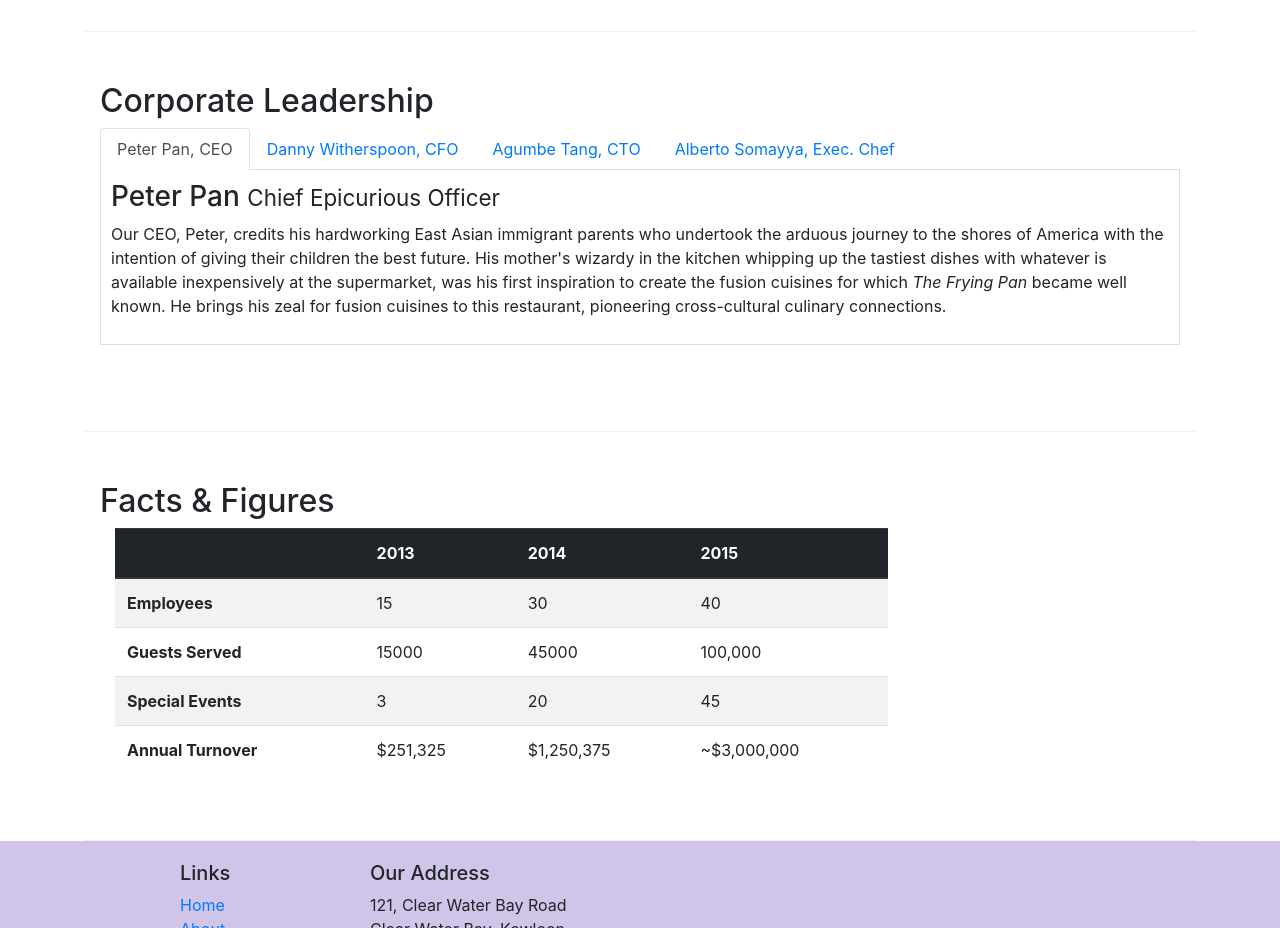
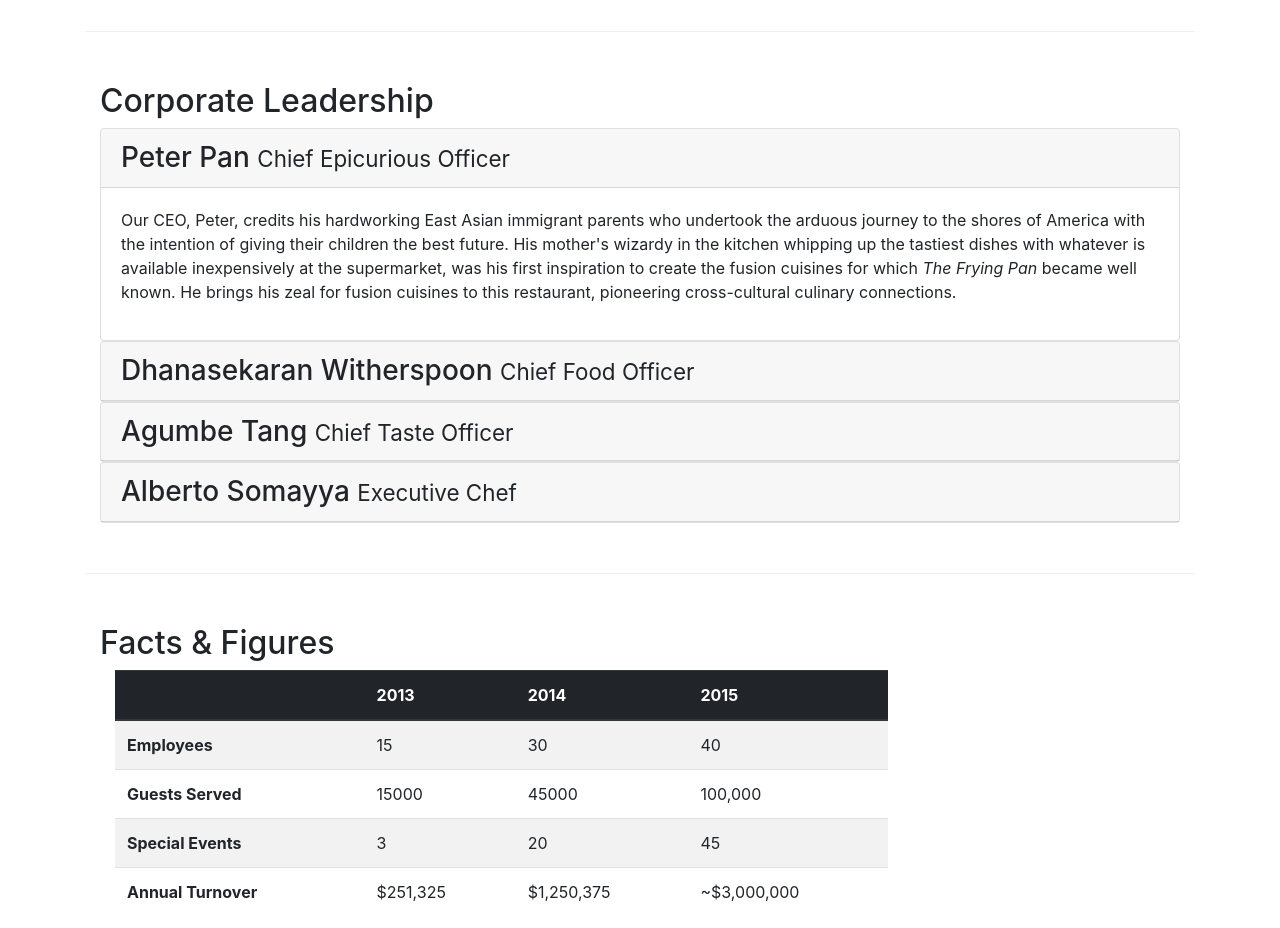
Before and after one commit to chhatch/Bootstrap-Course, a website: page aboutus.html in a window 1280 px wide. Shown: the part 940-1868 px from the top of the page. Drawn offline with nearby package versions, Linux system fonts and the light colour scheme.

Commit message:
Accordion

```diff
--- a/aboutus.html
+++ b/aboutus.html
@@ -164,134 +164,157 @@
                 <div class="col-sm-12">
                     <h2>Corporate Leadership</h2>
 
-                    <ul class="nav nav-tabs">
-                        <li class="nav-item">
+                    <div id="accordion">
+                        <div class="card">
+                            <div class="card-header" role="tab" id="peterhead">
+                                <h3 class="mb-0">
                                     <a
-                                class="nav-link active"
-                                href="#peter"
-                                role="tab"
-                                data-toggle="tab"
-                                >Peter Pan, CEO</a
+                                        data-toggle="collapse"
+                                        data-target="#peter"
                                     >
-                        </li>
-                        <li class="nav-item">
-                            <a
-                                class="nav-link"
-                                href="#danny"
-                                role="tab"
-                                data-toggle="tab"
-                                >Danny Witherspoon, CFO</a
-                            >
-                        </li>
-                        <li class="nav-item">
-                            <a
-                                class="nav-link"
-                                href="#agumbe"
-                                role="tab"
-                                data-toggle="tab"
-                                >Agumbe Tang, CTO</a
-                            >
-                        </li>
-                        <li class="nav-item">
-                            <a
-                                class="nav-link"
-                                href="#alberto"
-                                role="tab"
-                                data-toggle="tab"
-                                >Alberto Somayya, Exec. Chef</a
-                            >
-                        </li>
-                    </ul>
-                    <div class="tab-content">
+                                        Peter Pan
+                                        <small>Chief Epicurious Officer</small>
+                                    </a>
+                                </h3>
+                            </div>
                             <div
                                 role="tabpanel"
-                            class="tab-pane fade show active"
+                                class="collapse show"
                                 id="peter"
+                                data-parent="#accordion"
                             >
-                            <h3>
-                                Peter Pan
-                                <small>Chief Epicurious Officer</small>
-                            </h3>
+                                <div class="card-body">
                                     <p class="d-none d-sm-block">
-                                Our CEO, Peter, credits his hardworking East
-                                Asian immigrant parents who undertook the
-                                arduous journey to the shores of America with
-                                the intention of giving their children the best
-                                future. His mother's wizardy in the kitchen
-                                whipping up the tastiest dishes with whatever is
-                                available inexpensively at the supermarket, was
-                                his first inspiration to create the fusion
+                                        Our CEO, Peter, credits his hardworking
+                                        East Asian immigrant parents who
+                                        undertook the arduous journey to the
+                                        shores of America with the intention of
+                                        giving their children the best future.
+                                        His mother's wizardy in the kitchen
+                                        whipping up the tastiest dishes with
+                                        whatever is available inexpensively at
+                                        the supermarket, was his first
+                                        inspiration to create the fusion
                                         cuisines for which
-                                <em>The Frying Pan</em> became well known. He
-                                brings his zeal for fusion cuisines to this
-                                restaurant, pioneering cross-cultural culinary
-                                connections.
+                                        <em>The Frying Pan</em> became well
+                                        known. He brings his zeal for fusion
+                                        cuisines to this restaurant, pioneering
+                                        cross-cultural culinary connections.
                                     </p>
                                 </div>
+                            </div>
+                        </div>
 
-                        <div
-                            role="tabpanel"
-                            class="tab-pane fade show"
-                            id="danny"
+                        <div class="card">
+                            <div class="card-header" role="tab" id="dannyhead">
+                                <h3 class="mb-0">
+                                    <a
+                                        class="collapsed"
+                                        data-toggle="collapse"
+                                        data-target="#danny"
                                     >
-                            <h3>
                                         Dhanasekaran Witherspoon
                                         <small>Chief Food Officer</small>
+                                    </a>
                                 </h3>
+                            </div>
+                            <div
+                                class="collapse"
+                                id="danny"
+                                data-parent="#accordion"
+                            >
+                                <div class="card-body">
                                     <p class="d-none d-sm-block">
-                                Our CFO, Danny, as he is affectionately referred
-                                to by his colleagues, comes from a long
-                                established family tradition in farming and
-                                produce. His experiences growing up on a farm in
-                                the Australian outback gave him great
-                                appreciation for varieties of food sources. As
-                                he puts it in his own words,
+                                        Our CFO, Danny, as he is affectionately
+                                        referred to by his colleagues, comes
+                                        from a long established family tradition
+                                        in farming and produce. His experiences
+                                        growing up on a farm in the Australian
+                                        outback gave him great appreciation for
+                                        varieties of food sources. As he puts it
+                                        in his own words,
                                         <em
-                                    >Everything that runs, wins, and everything
-                                    that stays, pays!</em
+                                            >Everything that runs, wins, and
+                                            everything that stays, pays!</em
                                         >
                                     </p>
                                 </div>
-
+                            </div>
+                        </div>
+                        <div class="card">
+                            <div class="card-header" role="tab" id="agumbehead">
+                                <h3 class="mb-0">
+                                    <a
+                                        class="collapsed"
+                                        data-toggle="collapse"
+                                        data-target="#agumbe"
+                                    >
+                                        Agumbe Tang
+                                        <small>Chief Taste Officer</small>
+                                    </a>
+                                </h3>
+                            </div>
                             <div
-                            role="tabpanel"
-                            class="tab-pane fade show"
+                                class="collapse"
                                 id="agumbe"
+                                data-parent="#accordion"
                             >
-                            <h3>
-                                Agumbe Tang <small>Chief Taste Officer</small>
-                            </h3>
+                                <div class="card-body">
                                     <p class="d-none d-sm-block">
-                                Blessed with the most discerning gustatory
-                                sense, Agumbe, our CTO, personally ensures that
-                                every dish that we serve meets his exacting
-                                tastes. Our chefs dread the tongue lashing that
-                                ensues if their dish does not meet his exacting
-                                standards. He lives by his motto,
-                                <em>You click only if you survive my lick.</em>
+                                        Blessed with the most discerning
+                                        gustatory sense, Agumbe, our CTO,
+                                        personally ensures that every dish that
+                                        we serve meets his exacting tastes. Our
+                                        chefs dread the tongue lashing that
+                                        ensues if their dish does not meet his
+                                        exacting standards. He lives by his
+                                        motto,
+                                        <em
+                                            >You click only if you survive my
+                                            lick.</em
+                                        >
                                     </p>
                                 </div>
-
+                            </div>
+                        </div>
+                        <div class="card">
                             <div
-                            role="tabpanel"
-                            class="tab-pane fade show"
+                                class="card-header"
+                                role="tab"
+                                id="albertohead"
+                            >
+                                <h3 class="mb-0">
+                                    <a
+                                        class="collapsed"
+                                        data-toggle="collapse"
+                                        data-target="#alberto"
+                                    >
+                                        Alberto Somayya
+                                        <small>Executive Chef</small>
+                                    </a>
+                                </h3>
+                            </div>
+                            <div
+                                class="collapse"
                                 id="alberto"
+                                data-parent="#accordion"
                             >
-                            <h3>
-                                Alberto Somayya <small>Executive Chef</small>
-                            </h3>
+                                <div class="card-body">
                                     <p class="d-none d-sm-block">
-                                Award winning three-star Michelin chef with wide
-                                International experience having worked closely
-                                with whos-who in the culinary world, he
-                                specializes in creating mouthwatering
-                                Indo-Italian fusion experiences. He says,
+                                        Award winning three-star Michelin chef
+                                        with wide International experience
+                                        having worked closely with whos-who in
+                                        the culinary world, he specializes in
+                                        creating mouthwatering Indo-Italian
+                                        fusion experiences. He says,
                                         <em
-                                    >Put together the cuisines from the two
-                                    craziest cultures, and you get a winning
-                                    hit! Amma Mia!</em
+                                            >Put together the cuisines from the
+                                            two craziest cultures, and you get a
+                                            winning hit! Amma Mia!</em
                                         >
                                     </p>
+                                </div>
+                            </div>
                         </div>
                     </div>
                 </div>
```
Lines whose indentation alone changed are shown as unchanged.
